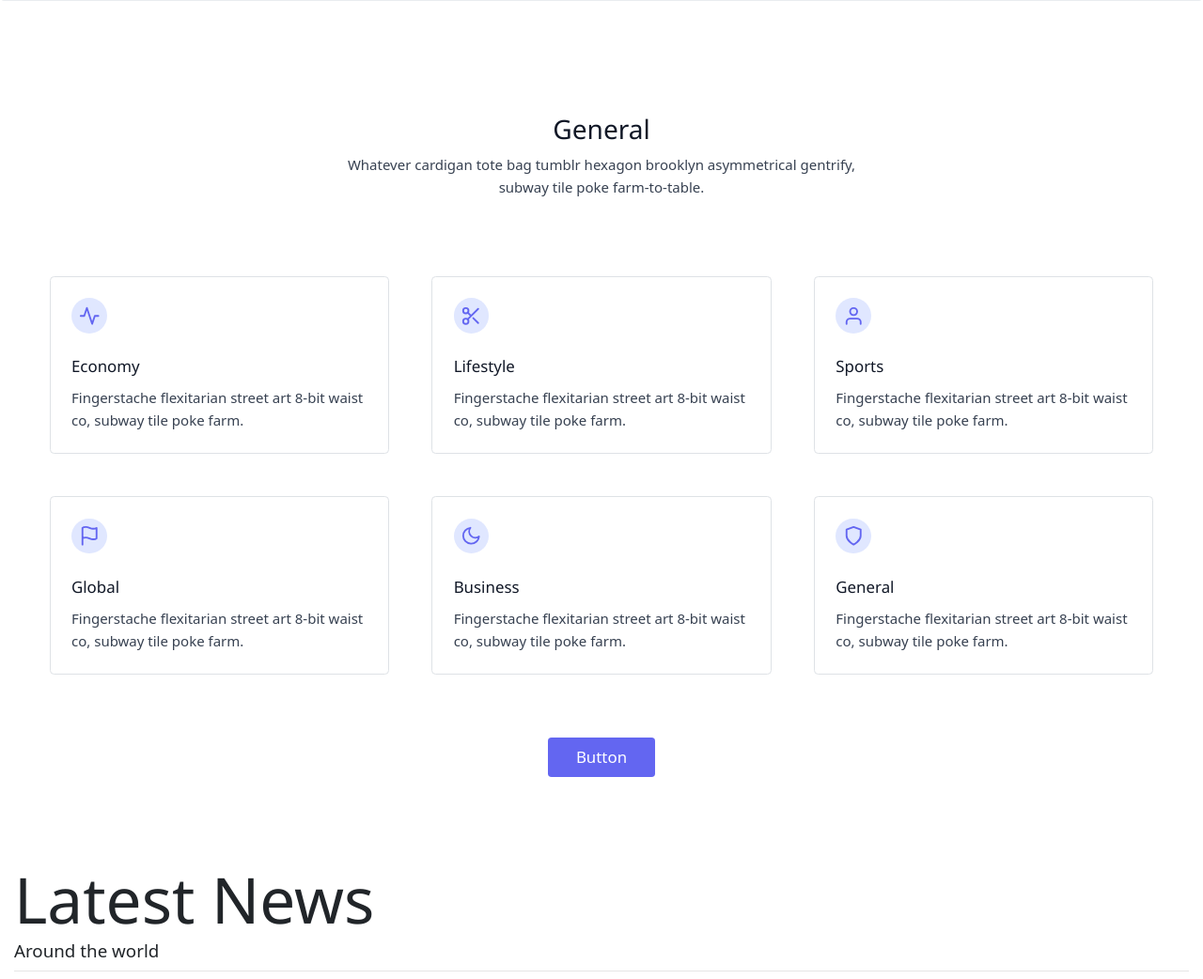
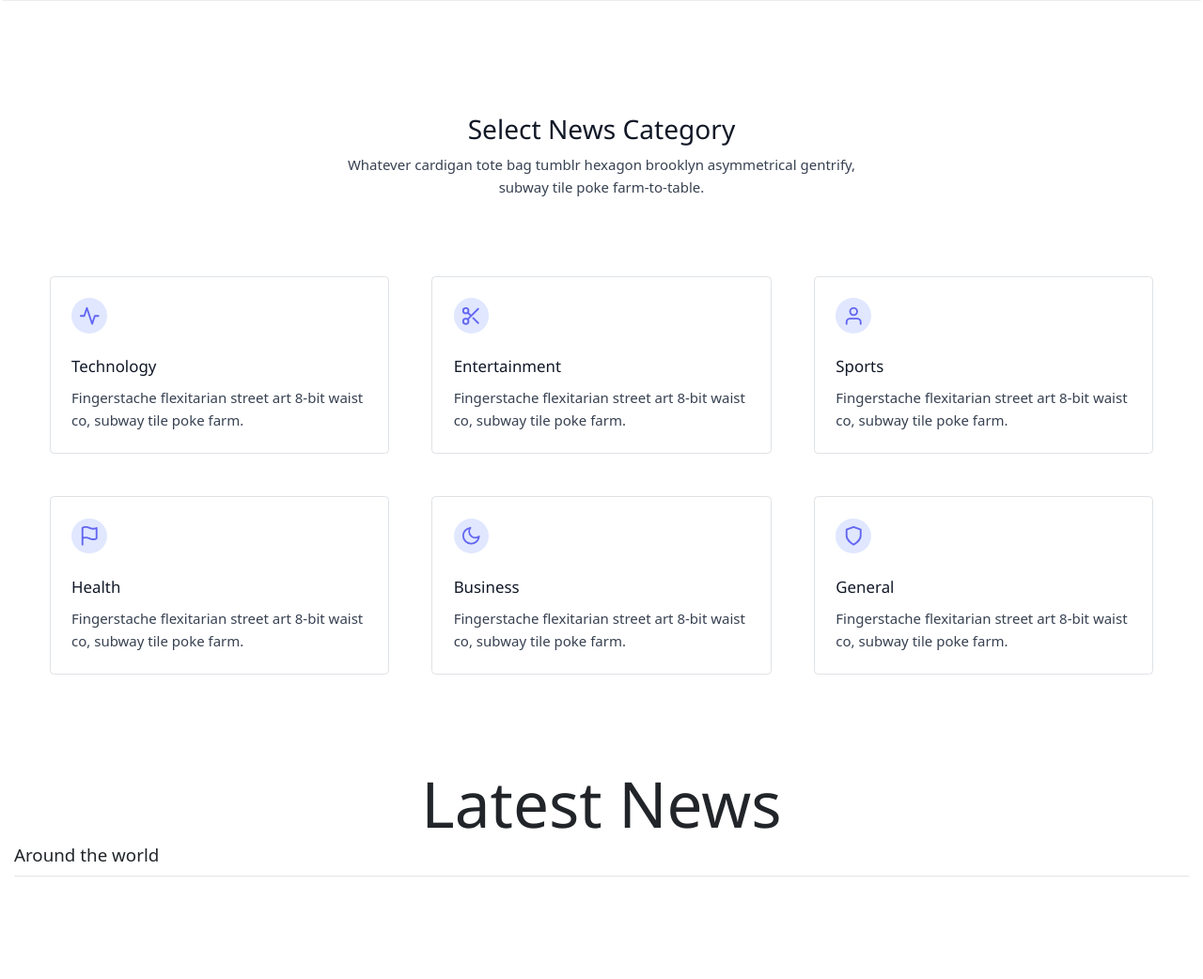
Before and after one commit to mihir1919/WeatherApp, a Django app: template track/templates/track/index.html in a window 1280 px wide. Shown: the part 349-1391 px from the top of the page at 94% size. After the commit the page ends 1282 px from the top, so only its background shows below. Run offline with Django 3.2, Linux system fonts and the light colour scheme; the template is opened without the code that fills it, so the values that code supplies are empty; some libraries are stand-ins or nearby versions.

Commit message:
design change

```diff
--- a/track/templates/track/index.html
+++ b/track/templates/track/index.html
@@ -12,25 +12,35 @@
           </p>
         </div>
         <section class="text-gray-700 body-font">
+
+  <style>
+    .jumbotron img{
+    display:block;
+    margin-left:auto;
+    margin-right:auto;
+
+
+}
+  </style>
   <div class="container px-5 py-24 mx-auto">
     <div class="flex flex-wrap w-full mb-20 flex-col items-center text-center">
-      <h1 class="sm:text-3xl text-2xl font-medium title-font mb-2 text-gray-900">General</h1>
+      <h1 class="sm:text-3xl text-2xl font-medium title-font mb-2 text-gray-900">Select News Category </h1>
       <p class="lg:w-1/2 w-full leading-relaxed text-base">Whatever cardigan tote bag tumblr hexagon brooklyn asymmetrical gentrify, subway tile poke farm-to-table.</p>
     </div>
     <div class="flex flex-wrap -m-4">
       <div class="xl:w-1/3 md:w-1/2 p-4">
-        <div class="border border-gray-300 p-6 rounded-lg">
+        <a href="{% url 'news' 'technology' %}"><div class="border border-gray-300 p-6 rounded-lg">
           <div class="w-10 h-10 inline-flex items-center justify-center rounded-full bg-indigo-100 text-indigo-500 mb-4">
             <svg fill="none" stroke="currentColor" stroke-linecap="round" stroke-linejoin="round" stroke-width="2" class="w-6 h-6" viewBox="0 0 24 24">
               <path d="M22 12h-4l-3 9L9 3l-3 9H2"></path>
             </svg>
           </div>
-          <h2 class="text-lg text-gray-900 font-medium title-font mb-2">Economy</h2>
+          <h2 class="text-lg text-gray-900 font-medium title-font mb-2">Technology</h2>
           <p class="leading-relaxed text-base">Fingerstache flexitarian street art 8-bit waist co, subway tile poke farm.</p>
         </div>
-      </div>
+      </div></a>
       <div class="xl:w-1/3 md:w-1/2 p-4">
-        <div class="border border-gray-300 p-6 rounded-lg">
+        <a href="{% url 'news' 'entertainment' %}"><div class="border border-gray-300 p-6 rounded-lg">
           <div class="w-10 h-10 inline-flex items-center justify-center rounded-full bg-indigo-100 text-indigo-500 mb-4">
             <svg fill="none" stroke="currentColor" stroke-linecap="round" stroke-linejoin="round" stroke-width="2" class="w-6 h-6" viewBox="0 0 24 24">
               <circle cx="6" cy="6" r="3"></circle>
@@ -38,12 +48,13 @@
               <path d="M20 4L8.12 15.88M14.47 14.48L20 20M8.12 8.12L12 12"></path>
             </svg>
           </div>
-          <h2 class="text-lg text-gray-900 font-medium title-font mb-2">Lifestyle</h2>
+          <h2 class="text-lg text-gray-900 font-medium title-font mb-2">Entertainment</h2>
           <p class="leading-relaxed text-base">Fingerstache flexitarian street art 8-bit waist co, subway tile poke farm.</p>
         </div>
       </div>
+      </a>
       <div class="xl:w-1/3 md:w-1/2 p-4">
-        <div class="border border-gray-300 p-6 rounded-lg">
+        <a href="{% url 'news' 'Sports' %}"><div class="border border-gray-300 p-6 rounded-lg">
           <div class="w-10 h-10 inline-flex items-center justify-center rounded-full bg-indigo-100 text-indigo-500 mb-4">
             <svg fill="none" stroke="currentColor" stroke-linecap="round" stroke-linejoin="round" stroke-width="2" class="w-6 h-6" viewBox="0 0 24 24">
               <path d="M20 21v-2a4 4 0 00-4-4H8a4 4 0 00-4 4v2"></path>
@@ -54,19 +65,21 @@
           <p class="leading-relaxed text-base">Fingerstache flexitarian street art 8-bit waist co, subway tile poke farm.</p>
         </div>
       </div>
+      </a>
       <div class="xl:w-1/3 md:w-1/2 p-4">
-        <div class="border border-gray-300 p-6 rounded-lg">
+        <a href="{% url 'news' 'health' %}"><div class="border border-gray-300 p-6 rounded-lg">
           <div class="w-10 h-10 inline-flex items-center justify-center rounded-full bg-indigo-100 text-indigo-500 mb-4">
             <svg fill="none" stroke="currentColor" stroke-linecap="round" stroke-linejoin="round" stroke-width="2" class="w-6 h-6" viewBox="0 0 24 24">
               <path d="M4 15s1-1 4-1 5 2 8 2 4-1 4-1V3s-1 1-4 1-5-2-8-2-4 1-4 1zM4 22v-7"></path>
             </svg>
           </div>
-          <h2 class="text-lg text-gray-900 font-medium title-font mb-2">Global</h2>
+          <h2 class="text-lg text-gray-900 font-medium title-font mb-2">Health</h2>
           <p class="leading-relaxed text-base">Fingerstache flexitarian street art 8-bit waist co, subway tile poke farm.</p>
         </div>
       </div>
+      </a>
       <div class="xl:w-1/3 md:w-1/2 p-4">
-        <div class="border border-gray-300 p-6 rounded-lg">
+        <a href="{% url 'news' 'Business' %}"><div class="border border-gray-300 p-6 rounded-lg">
           <div class="w-10 h-10 inline-flex items-center justify-center rounded-full bg-indigo-100 text-indigo-500 mb-4">
             <svg fill="none" stroke="currentColor" stroke-linecap="round" stroke-linejoin="round" stroke-width="2" class="w-6 h-6" viewBox="0 0 24 24">
               <path d="M21 12.79A9 9 0 1111.21 3 7 7 0 0021 12.79z"></path>
@@ -75,9 +88,9 @@
           <h2 class="text-lg text-gray-900 font-medium title-font mb-2">Business</h2>
           <p class="leading-relaxed text-base">Fingerstache flexitarian street art 8-bit waist co, subway tile poke farm.</p>
         </div>
-      </div>
+      </div></a>
       <div class="xl:w-1/3 md:w-1/2 p-4">
-        <div class="border border-gray-300 p-6 rounded-lg">
+        <a href="{% url 'news' 'General' %}"><div class="border border-gray-300 p-6 rounded-lg">
           <div class="w-10 h-10 inline-flex items-center justify-center rounded-full bg-indigo-100 text-indigo-500 mb-4">
             <svg fill="none" stroke="currentColor" stroke-linecap="round" stroke-linejoin="round" stroke-width="2" class="w-6 h-6" viewBox="0 0 24 24">
               <path d="M12 22s8-4 8-10V5l-8-3-8 3v7c0 6 8 10 8 10z"></path>
@@ -86,23 +99,22 @@
           <h2 class="text-lg text-gray-900 font-medium title-font mb-2">General</h2>
           <p class="leading-relaxed text-base">Fingerstache flexitarian street art 8-bit waist co, subway tile poke farm.</p>
         </div>
-      </div>
+      </div></a>
     </div>
-    <button class="flex mx-auto mt-16 text-white bg-indigo-500 border-0 py-2 px-8 focus:outline-none hover:bg-indigo-600 rounded text-lg">Button</button>
+
   </div>
 </section>
         <div class="container">
-            <h2 style="text-alogn:center" class="display-3">Latest News</h2>
-            <p style="text-alogn:center" class="lead">Around the world</p>
+            <h2 style="text-align:center;margin:auto;" class="display-3">Latest News</h2>
+            <p class="lead">Around the world</p>
             <hr class="my-2">
             {% for i in l %}
-            <div class="jumbotron">
+            <div class="jumbotron" style="text-align:center;margin:auto;">
               <h3 class="display-3">{{ i.title }}</h3>
               <hr class="my-2">
-              <p>More info</p>
-              <img src={{ i.img }} class="img-fluid ${3|rounded-top,rounded-right,rounded-bottom,rounded-left,rounded-circle,|}" alt="">
-              <p class="lead">
-                <a class="btn btn-primary btn-lg" href="Jumbo action link" role="button">{{ i.desc }}</a>
+              <div style="text-align:center;margin:auto;"><img src={{ i.img }} class="img-fluid ${3|rounded-top,rounded-right,rounded-bottom,rounded-left,rounded-circle,|}" alt="">
+              </div><p class="lead">
+                <p class="btn btn-primary btn-lg" role="button">{{ i.desc }}</p>
               </p>
             </div>
             {% endfor %}
--- a/track/urls.py
+++ b/track/urls.py
@@ -3,6 +3,7 @@ from . import views
 
 urlpatterns = [
     path('',views.index,name="index"),
+    path('<str:topic>/',views.news,name="news"),
     path('tracker/',views.tracker,name="tracker"),
     path('tes/',views.tes,name="tes"),
     path('res/',views.res,name="res"),
```
Also changed, not shown: track/templates/track/twit.html (+9 -11 lines), track/views.py (+16 -0 lines).
